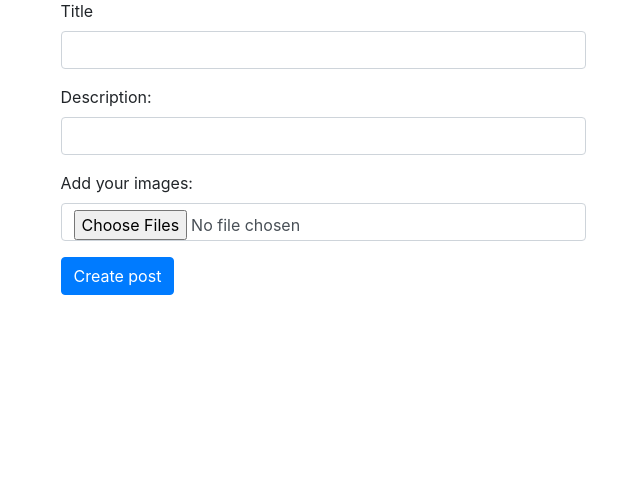
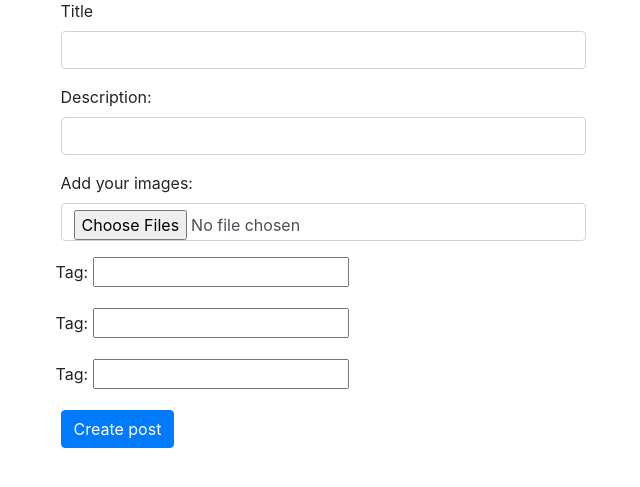
Before and after one commit to ValeriyFromUA/catAPP, a Django app: page /new_post/ in a window 1280 px wide. Shown: the part 119-606 px from the top of the page, without its empty margins (317-957 px from the left). Run offline with Django 4.2, Linux system fonts and the light colour scheme; the visitor is signed in with stand-in values (Sample User, id 1); parts of the project's set-up code (start-up, migrations or seed data) failed here and were passed over; some libraries are stand-ins or nearby versions.

Commit message:
added tags

```diff
--- a/my_app/catapp/admin.py
+++ b/my_app/catapp/admin.py
@@ -1,9 +1,8 @@
 from django.contrib import admin
-from .models import User, Posts, Tags, Images, Likes, Confirmations, PostTags
+from .models import User, Posts, Images, Likes, Confirmations, PostTags
 
 admin.site.register(User)
 admin.site.register(Posts)
-admin.site.register(Tags)
 admin.site.register(Images)
 admin.site.register(Likes)
 admin.site.register(Confirmations)
--- a/my_app/catapp/forms.py
+++ b/my_app/catapp/forms.py
@@ -1,6 +1,6 @@
 from django.forms import ModelForm
 from django.contrib.auth.forms import UserCreationForm
-from .models import User, Images, Posts, Tags
+from .models import User, Images, Posts, PostTags
 from django import forms
 
 
@@ -28,8 +28,8 @@ class PostsForm(ModelForm):
 
 class TagsForm(ModelForm):
     class Meta:
-        model = Tags
-        fields = ['name']
+        model = PostTags
+        fields = ['tag']
 
 
 class ImagesForm(ModelForm):
--- a/my_app/catapp/models.py
+++ b/my_app/catapp/models.py
@@ -16,10 +16,6 @@ class Confirmations(models.Model):
     created_at = models.DateTimeField(auto_now_add=True)
 
 
-class Tags(models.Model):
-    name = models.CharField(max_length=100)
-
-
 class Posts(models.Model):
     user_id = models.ForeignKey(User, on_delete=models.CASCADE)
     title = models.CharField(blank=False, max_length=200)
@@ -27,7 +23,6 @@ class Posts(models.Model):
     created_at = models.DateTimeField(auto_now_add=True)
     likes_count = models.IntegerField(default=0)
     dislikes_count = models.IntegerField(default=0)
-    tags = models.ManyToManyField(Tags, through='PostTags')
     preview_image = models.ImageField(blank=True)
 
 
@@ -38,7 +33,7 @@ class Images(models.Model):
 
 class PostTags(models.Model):
     post = models.ForeignKey(Posts, on_delete=models.CASCADE)
-    tag = models.ForeignKey(Tags, on_delete=models.CASCADE)
+    tag = models.CharField(max_length=100, blank=True)
 
 
 class Likes(models.Model):
--- a/my_app/catapp/templates/new_post.html
+++ b/my_app/catapp/templates/new_post.html
@@ -21,6 +21,14 @@
                         <input class="form-control" type="file" name="image" multiple="" accept="image/*"
                                required="" id="image">
                     </div>
+                    <div class="form-row">
+                        {{ formset.management_form }}
+                        {% for form in formset %}
+
+                        {{ form.as_p }}
+
+                        {% endfor %}
+                    </div>
                     <button type="submit" class="btn btn-primary">Create post</button>
                 </div>
                 <br>
--- a/my_app/catapp/templates/post.html
+++ b/my_app/catapp/templates/post.html
@@ -13,6 +13,11 @@
 
 </div>
 <br>
+{% for tag in tags %}
+<h5>{{ tag.tag }}</h5>
+
+{% endfor %}
+<br>
 {% for image in images %}
 <img class="d-block w-100" src="/static/images/{{ image.image }}" alt="oops">
 
--- a/my_app/catapp/views.py
+++ b/my_app/catapp/views.py
@@ -2,13 +2,14 @@ from random import randrange
 from PIL import Image
 from django.contrib.auth import authenticate, logout, login
 from django.contrib.auth.decorators import login_required
+from django.forms import formset_factory
 from django.shortcuts import render, redirect, get_object_or_404
 from django.contrib import messages
 from django.urls import reverse, reverse_lazy
 
 from cofirmation import send_confirmation_email
 from .forms import NewUserForm, UserForm, ConfirmationForm, PostsForm, ImagesForm, TagsForm
-from .models import User, Confirmations, Posts, Likes, Tags, Images, PostTags
+from .models import User, Confirmations, Posts, Likes, Images, PostTags
 
 
 def login_page(request):
@@ -101,7 +102,10 @@ def user_profile(request, pk):
 
 @login_required
 def new_post(request):
+    PostTagset = formset_factory(TagsForm, extra=3)
+    tagset = PostTagset()
     if request.method == 'POST':
+        tagset = PostTagset(request.POST)
         post_form = PostsForm(request.POST)
         images_form = ImagesForm(request.POST, request.FILES)
         if not post_form.is_valid():
@@ -111,6 +115,12 @@ def new_post(request):
         post = post_form.save(commit=False)
         post.user_id = request.user
         post.save()
+        if tagset.is_valid():
+            for tag_form in tagset:
+                data = tag_form.cleaned_data
+                print(data.get('tag'))
+                tag = PostTags(post=post, tag=data.get('tag'))
+                tag.save()
         for image in request.FILES.getlist('image'):
             image = Images(post_id=post, image=image)
             image.save()
@@ -123,12 +133,13 @@ def new_post(request):
             post.save()
 
         return redirect(reverse('profile', args=[request.user.id]))
-    return render(request, 'new_post.html')
+    return render(request, 'new_post.html', {'formset': tagset})
 
 
 def post_details(request, pk):
     post = Posts.objects.get(id=pk)
     images = Images.objects.filter(post_id=pk).all()
-    context = {'post': post, 'images': images}
+    tags = PostTags.objects.filter(post_id=pk).all()
+    context = {'post': post, 'images': images, 'tags': tags}
 
     return render(request, 'post.html', context)
```
Also changed, not shown: my_app/catapp/migrations/0013_remove_posts_tags_remove_posttags_tag_posttags_name_and_more.py (added), my_app/catapp/migrations/0014_rename_name_posttags_tag.py (added).
